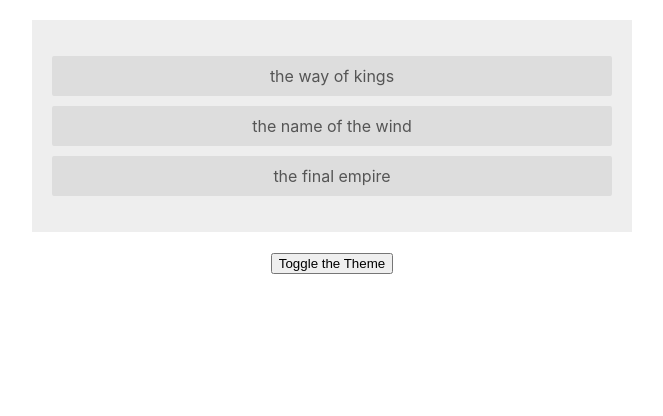
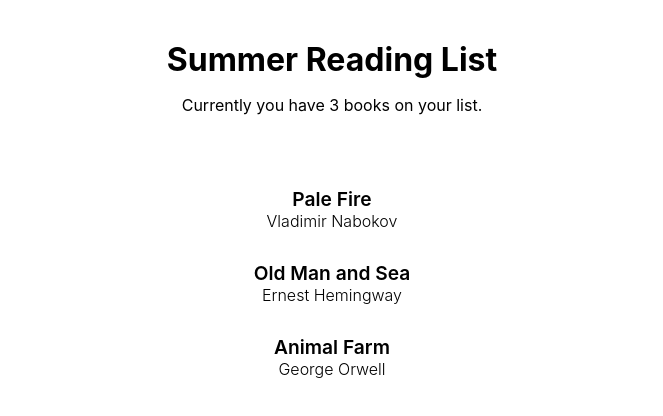
Before and after one commit to MajkoDev/Studies_in_REACT_II, a React (Create React App) app: page / in a window 1280 px wide. Shown: the top 416 px of the page, without its empty margins (308-971 px from the left). Built offline with nearby package versions, Linux system fonts and the light colour scheme.

Commit message:
reading list

```diff
--- a/package.json
+++ b/package.json
@@ -9,6 +9,7 @@
     "react": "^18.2.0",
     "react-dom": "^18.2.0",
     "react-scripts": "5.0.1",
+    "uuid": "^3.3.2",
     "web-vitals": "^2.1.0"
   },
   "scripts": {
--- a/src/App.js
+++ b/src/App.js
@@ -1,20 +1,14 @@
-import Booklist from "./components/Booklist";
+import BookList from "./components/BookList";
 import Navbar from "./components/Navbar";
-import ThemeToggle from "./components/ThemeToggle";
-
-import AuthContextProvider from "./context/AuthContext";
-import ThemeContextProvider from "./context/ThemeContext";
+import BookContextProvider from "./context/BookContext";
 
 function App() {
   return (
     <div className='App'>
-      <ThemeContextProvider>
-        <AuthContextProvider>
-          <Navbar />
-          <Booklist />
-          <ThemeToggle />
-        </AuthContextProvider>
-      </ThemeContextProvider>
+      <BookContextProvider>
+        <Navbar />
+        <BookList />
+      </BookContextProvider>
     </div>
   );
 }
--- /dev/null
+++ b/src/components/BookDetails.js
@@ -0,0 +1,14 @@
+import { useContext } from "react";
+import { BookContext } from "../context/BookContext";
+
+const BookDetails = ({ book }) => {
+  const { removeBook } = useContext(BookContext);
+  return (
+    <li onClick={() => removeBook(book.id)}>
+      <div className='title'>{book.title}</div>
+      <div className='author'>{book.author}</div>
+    </li>
+  );
+};
+
+export default BookDetails;
--- a/src/components/Booklist.js
+++ b/src/components/Booklist.js
@@ -1,23 +1,24 @@
-import React, { Component } from 'react';
-import { ThemeContext } from '../context/ThemeContext';
+import { useContext } from "react";
+import { BookContext } from "../context/BookContext";
+import BookDetails from "./BookDetails";
 
-class BookList extends Component {
-  static contextType = ThemeContext
-
-  render() {
-    const {isLightTheme, light, dark} = this.context;
-    const theme = isLightTheme ? light : dark;
-
-    return (
-      <div className="book-list" style={{color: theme.syntax, background: theme.bg}}>
-        <ul>
-          <li style={{background: theme.ui}}>the way of kings</li>
-          <li style={{background: theme.ui}}>the name of the wind</li>
-          <li style={{background: theme.ui}}>the final empire</li>
-        </ul>
-      </div>
-    );
-  }
-}
+const BookList = () => {
+  const { books } = useContext(BookContext);
+  return books.length ? (
+    <div className='book-list'>
+      <ul>
+        {books.map((book) => {
+          return <BookDetails book={book} key={book.id} />;
+        })}
+      </ul>
+    </div>
+  ) : (
+    <div className='empty'>
+      <h2>
+        No books to read. <br /> Enjoy your free time.
+      </h2>
+    </div>
+  );
+};
 
 export default BookList;
--- a/src/components/Navbar.js
+++ b/src/components/Navbar.js
@@ -1,36 +1,14 @@
-import React, { Component } from "react";
-import { ThemeContext } from "../context/ThemeContext";
-import { AuthContext } from "../context/AuthContext";
+import { useContext } from "react";
+import { BookContext } from "../context/BookContext";
 
-class Navbar extends Component {
-  render() {
-    return (
-      <AuthContext.Provider>
-        {(authContext) => (
-          <ThemeContext.Consumer>
-            {(themeContext) => {
-              const {isAuthenticated, toggleAuth} = authContext;
-              const { isLightTheme, light, dark } = themeContext;
-              const theme = isLightTheme ? light : dark;
-              return (
-                <nav style={{ background: theme.ui, color: theme.syntax }}>
-                  <h1>Context App</h1>
-                  <div onClick={toggleAuth}>
-                    {isAuthenticated ? 'Logged in' : 'Logged out'}
-                  </div>
-                  <ul>
-                    <li>Home</li>
-                    <li>About</li>
-                    <li>Contact</li>
-                  </ul>
-                </nav>
-              );
-            }}
-          </ThemeContext.Consumer>
-        )}
-      </AuthContext.Provider>
-    );
-  }
-}
+const Navbar = () => {
+  const { books } = useContext(BookContext);
+  return (
+    <div className='navbar'>
+      <h1>Summer Reading List</h1>
+      <p>Currently you have {books.length} books on your list.</p>
+    </div>
+  );
+};
 
 export default Navbar;
--- a/src/components/ThemeToggle.js
+++ /dev/null
@@ -1,12 +0,0 @@
-import React, { Component } from "react";
-import { ThemeContext } from "../context/ThemeContext";
-
-export default class ThemeToggle extends Component {
-  static contextType = ThemeContext;
-
-  render() {
-    const { toggleTheme } = this.context;
-
-    return <button onClick={toggleTheme}>Toggle the Theme</button>;
-  }
-}
--- a/src/context/AuthContext.js
+++ /dev/null
@@ -1,22 +0,0 @@
-import React, { createContext, Component } from "react";
-
-export const AuthContext = createContext();
-
-class AuthContextProvider extends Component {
-  state = {
-    isAuthenticated: false,
-  };
-  toggleAuth = () => {
-    this.setState({ isAuthenticated: !this.state.isAuthenticated });
-  };
-  render() {
-    return (
-      <AuthContext.Provider
-        value={{ ...this.state, toggleAuth: this.toggleAuth }}>
-        {this.props.children}
-      </AuthContext.Provider>
-    );
-  }
-}
-
-export default AuthContextProvider;
--- /dev/null
+++ b/src/context/BookContext.js
@@ -0,0 +1,28 @@
+import { createContext, useState } from "react";
+import uuid from "uuid/v1";
+
+export const BookContext = createContext();
+
+const BookContextProvider = (props) => {
+
+  const [books, setBooks] = useState([
+    { id: 1, title: "Pale Fire", author: "Vladimir Nabokov" },
+    { id: 2, title: "Old Man and Sea", author: "Ernest Hemingway" },
+    { id: 3, title: "Animal Farm", author: "George Orwell " },
+  ]);
+
+  const addBook = (title, author) => {
+    setBooks([...books, { title, author, id: uuid() }]);
+  };
+  const removeBook = (id) => {
+    setBooks(books.filter((book) => book.id !== id));
+  };
+
+  return (
+    <BookContext.Provider value={{ books, addBook, removeBook }}>
+      {props.children}
+    </BookContext.Provider>
+  );
+};
+
+export default BookContextProvider;
--- a/src/context/ThemeContext.js
+++ /dev/null
@@ -1,26 +0,0 @@
-import React, { createContext, Component } from "react";
-
-export const ThemeContext = createContext();
-
-class ThemeContextProvider extends Component {
-  state = {
-    isLightTheme: true,
-    light: { syntax: "#555", ui: "#ddd", bg: "#eee" },
-    dark: { syntax: "#ddd", ui: "#333", bg: "#555" },
-  };
-
-  toggleTheme = () => {
-    this.setState({isLightTheme: !this.state.isLightTheme})
-  }
-
-  render() {
-
-    return (
-      <ThemeContext.Provider value={{ ...this.state, toggleTheme: this.toggleTheme }}>
-        {this.props.children}
-      </ThemeContext.Provider>
-    );
-  }
-}
-
-export default ThemeContextProvider
--- a/src/index.css
+++ b/src/index.css
@@ -10,30 +10,45 @@ body {
 .App {
   text-align: center;
   margin: 20px auto;
-  max-width: 600px;
+  max-width: 700px;
 }
 
-nav {
-  padding: 6px;
+.navbar {
+  padding: 10px 20px;
+  text-align: center;
 }
-nav ul {
-  padding: 0;
-}
-nav ul li {
-  display: inline-block;
-  margin: 0 10px;
+
+.navbar h1 {
+  margin: 10px 0;
 }
 
 .book-list {
   padding: 20px;
   margin-bottom: 20px;
 }
+
 .book-list ul {
   padding: 0;
   list-style-type: none;
 }
+
 .book-list li {
   padding: 10px;
   margin: 10px auto;
   border-radius: 2px;
+  cursor: pointer;
 }
+
+.book-list li:hover{
+  text-decoration: line-through;
+}
+
+.book-list .title{
+  font-weight: 600;
+  font-size: 1.2em;
+}
+
+.book-list .author{
+  font-weight: 300;
+  font-size: 1em;
+}
```
Also changed, not shown: src/components/BookForm.js (added), 1 other file (tests, documents, lock files or other folders).
